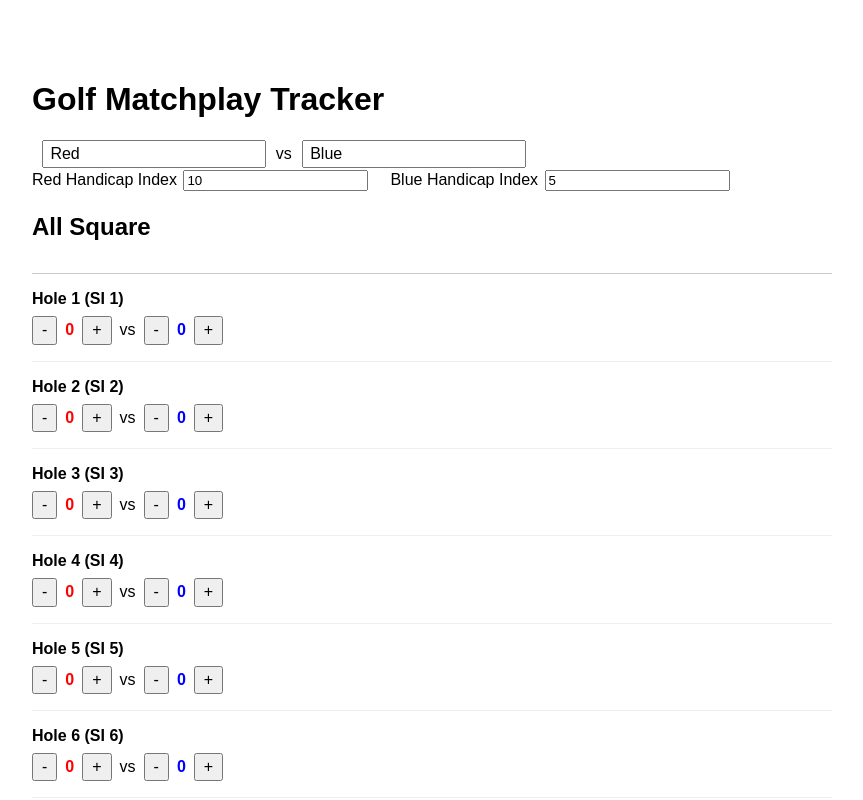
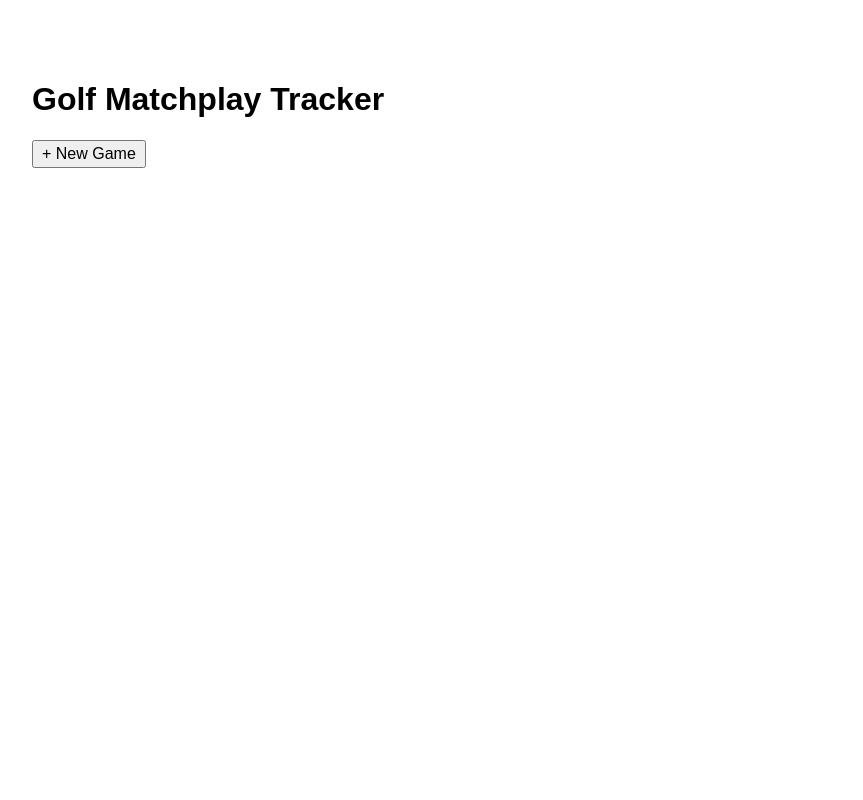
Before and after one commit to ciaranlk/GolfMatchTracker_manual, a React (Vite) app: page / in a window 1280 px wide. Shown: the top 800 px of the page, without its empty margins (208-1071 px from the left). Built offline with nearby package versions, Linux system fonts and the light colour scheme.

Commit message:
Refactor App component for improved game tracking
Refactor game logic and UI components for better functionality and clarity. Update state management and local storage handling.

```diff
--- a/src/App.jsx
+++ b/src/App.jsx
@@ -1,137 +1,172 @@
+// Final fixed version restoring full features + fixing game isolation
 import React, { useState, useEffect } from 'react';
 import './App.css';
 
-const defaultCourse = Array.from({ length: 18 }, (_, i) => ({
-  hole: i + 1,
-  par: 4,
-  si: i + 1,
-}));
+const defaultHoleData = () =>
+  Array.from({ length: 18 }, (_, i) => ({
+    hole: i + 1,
+    par: '',
+    si: '',
+    red: '',
+    blue: '',
+  }));
 
-const getShotsGiven = (hcp1, hcp2, course) => {
-  const diff = Math.abs(hcp1 - hcp2);
-  const shots = {};
-  for (let i = 0; i < diff; i++) {
-    const siHole = course.find(h => h.si === i + 1);
-    if (siHole) shots[siHole.hole] = 1;
+const calculateShotsGiven = (hcpA, hcpB) => Math.abs(hcpA - hcpB);
+
+const calculateMatchStatus = (holeResults) => {
+  let redUp = 0, blueUp = 0;
+  for (const result of holeResults) {
+    if (result === 'Team Red') redUp++;
+    else if (result === 'Team Blue') blueUp++;
   }
-  return hcp1 > hcp2 ? { red: shots, blue: {} } : { red: {}, blue: shots };
+  const diff = redUp - blueUp;
+  if (diff === 0) return 'AS';
+  return diff > 0 ? `Team Red ${diff} Up` : `Team Blue ${-diff} Up`;
 };
 
 function App() {
-  const [games, setGames] = useState(() => JSON.parse(localStorage.getItem('games')) || []);
-  const [activeGameIndex, setActiveGameIndex] = useState(0);
-  const [teamNames, setTeamNames] = useState({ red: 'Red', blue: 'Blue' });
-  const [handicaps, setHandicaps] = useState({ red: 10, blue: 5 });
-  const [course, setCourse] = useState(defaultCourse);
-  const [scores, setScores] = useState({});
+  const [games, setGames] = useState(() => {
+    const saved = localStorage.getItem('golfGames');
+    return saved ? JSON.parse(saved) : [];
+  });
+  const [currentGameIndex, setCurrentGameIndex] = useState(0);
 
-  useEffect(() => {
-    const shots = getShotsGiven(handicaps.red, handicaps.blue, course);
-    const newScores = {};
-    course.forEach(h => {
-      newScores[h.hole] = {
-        red: 0,
-        blue: 0,
-        winner: '',
-        shotsRed: shots.red[h.hole] || 0,
-        shotsBlue: shots.blue[h.hole] || 0,
-      };
-    });
-    setScores(newScores);
-  }, [handicaps, course]);
+  const currentGame = games[currentGameIndex];
 
-  useEffect(() => {
-    localStorage.setItem('games', JSON.stringify(games));
-  }, [games]);
-
-  const handleScore = (hole, team, delta) => {
-    const updated = { ...scores };
-    updated[hole][team] += delta;
-    const redTotal = updated[hole].red - updated[hole].shotsRed;
-    const blueTotal = updated[hole].blue - updated[hole].shotsBlue;
-    if (redTotal < blueTotal) updated[hole].winner = 'red';
-    else if (blueTotal < redTotal) updated[hole].winner = 'blue';
-    else updated[hole].winner = '';
-    setScores(updated);
+  const createNewGame = () => {
+    const newGame = {
+      redName: 'Team Red',
+      blueName: 'Team Blue',
+      redIndex: 10,
+      blueIndex: 14,
+      rating: 72,
+      slope: 120,
+      holes: defaultHoleData(),
+    };
+    const updatedGames = [...games, newGame];
+    setGames(updatedGames);
+    setCurrentGameIndex(updatedGames.length - 1);
   };
 
-  const matchStatus = () => {
-    let redWins = 0, blueWins = 0;
-    Object.values(scores).forEach(s => {
-      if (s.winner === 'red') redWins++;
-      else if (s.winner === 'blue') blueWins++;
-    });
-    const diff = redWins - blueWins;
-    if (diff === 0) return 'All Square';
-    return diff > 0 ? `${teamNames.red} ${diff} Up` : `${teamNames.blue} ${Math.abs(diff)} Up`;
+  const updateGame = (updateFn) => {
+    const updated = [...games];
+    updated[currentGameIndex] = updateFn(updated[currentGameIndex]);
+    setGames(updated);
+    localStorage.setItem('golfGames', JSON.stringify(updated));
   };
 
-  const saveGame = () => {
-    const summary = {
-      teamNames,
-      handicaps,
-      result: matchStatus(),
-      scores,
-    };
-    const updatedGames = [...games];
-    updatedGames[activeGameIndex] = summary;
-    setGames(updatedGames);
+  const calculateResults = (game) => {
+    const shotsGiven = calculateShotsGiven(game.redIndex, game.blueIndex);
+    const giveTo = game.redIndex > game.blueIndex ? 'blue' : 'red';
+    const result = [];
+
+    game.holes.forEach((h, i) => {
+      const si = parseInt(h.si);
+      const red = parseInt(h.red);
+      const blue = parseInt(h.blue);
+      if (isNaN(red) || isNaN(blue)) return result.push('');
+
+      let redAdj = red;
+      let blueAdj = blue;
+      if (si && shotsGiven >= si) {
+        if (giveTo === 'red') redAdj -= 1;
+        else blueAdj -= 1;
+      }
+
+      if (redAdj < blueAdj) result.push('Team Red');
+      else if (blueAdj < redAdj) result.push('Team Blue');
+      else result.push('Half');
+    });
+    return result;
   };
 
-  const newGame = () => {
-    setGames([...games, {}]);
-    setActiveGameIndex(games.length);
-    setScores({});
-  };
+  if (!currentGame) return (
+    <div className="App">
+      <h1>Golf Matchplay Tracker</h1>
+      <button onClick={createNewGame}>+ New Game</button>
+    </div>
+  );
+
+  const holeResults = calculateResults(currentGame);
+  const matchStatus = calculateMatchStatus(holeResults);
+  const shots = calculateShotsGiven(currentGame.redIndex, currentGame.blueIndex);
+
+  const redCH = Math.round(currentGame.redIndex * (currentGame.slope / 113) + (currentGame.rating - 72));
+  const blueCH = Math.round(currentGame.blueIndex * (currentGame.slope / 113) + (currentGame.rating - 72));
 
   return (
     <div className="App">
       <h1>Golf Matchplay Tracker</h1>
 
-      <div className="teams">
-        <input value={teamNames.red} onChange={e => setTeamNames({ ...teamNames, red: e.target.value })} />
-        vs
-        <input value={teamNames.blue} onChange={e => setTeamNames({ ...teamNames, blue: e.target.value })} />
+      <div className="tabs">
+        {games.map((g, i) => (
+          <button
+            key={i}
+            onClick={() => setCurrentGameIndex(i)}
+            style={{ fontWeight: i === currentGameIndex ? 'bold' : 'normal' }}
+          >
+            {g.redName} vs {g.blueName} ({calculateMatchStatus(calculateResults(g))})
+          </button>
+        ))}
+        <button onClick={createNewGame}>+ New Game</button>
       </div>
 
+      <div className="teams">
+        <input value={currentGame.redName} onChange={e => updateGame(g => ({ ...g, redName: e.target.value }))} /> vs
+        <input value={currentGame.blueName} onChange={e => updateGame(g => ({ ...g, blueName: e.target.value }))} />
+      </div>
       <div className="handicaps">
-        <label>{teamNames.red} Handicap Index <input type="number" value={handicaps.red} onChange={e => setHandicaps({ ...handicaps, red: +e.target.value })} /></label>
-        <label>{teamNames.blue} Handicap Index <input type="number" value={handicaps.blue} onChange={e => setHandicaps({ ...handicaps, blue: +e.target.value })} /></label>
+        <label>Handicap Index A
+          <input value={currentGame.redIndex} onChange={e => updateGame(g => ({ ...g, redIndex: parseInt(e.target.value) }))} />
+        </label>
+        <label>Handicap Index B
+          <input value={currentGame.blueIndex} onChange={e => updateGame(g => ({ ...g, blueIndex: parseInt(e.target.value) }))} />
+        </label>
+        <label>Course Rating
+          <input value={currentGame.rating} onChange={e => updateGame(g => ({ ...g, rating: parseFloat(e.target.value) }))} />
+        </label>
+        <label>Slope
+          <input value={currentGame.slope} onChange={e => updateGame(g => ({ ...g, slope: parseInt(e.target.value) }))} />
+        </label>
       </div>
 
-      <h2>{matchStatus()}</h2>
+      <p>Shots Given: {shots} to Team {currentGame.redIndex > currentGame.blueIndex ? 'Blue' : 'Red'}</p>
+      <p>CH A: {redCH} &nbsp; CH B: {blueCH}</p>
+      <h3>Match Status: {matchStatus}</h3>
 
-      <div className="scorecard">
-        {course.map(hole => (
-          <div key={hole.hole} className="hole">
-            <strong>Hole {hole.hole} (SI {hole.si})</strong>
-            <div className="scores">
-              <button onClick={() => handleScore(hole.hole, 'red', -1)}>-</button>
-              <span className="red">{scores[hole.hole]?.red}</span>
-              <button onClick={() => handleScore(hole.hole, 'red', 1)}>+</button>
-              vs
-              <button onClick={() => handleScore(hole.hole, 'blue', -1)}>-</button>
-              <span className="blue">{scores[hole.hole]?.blue}</span>
-              <button onClick={() => handleScore(hole.hole, 'blue', 1)}>+</button>
-            </div>
-            {scores[hole.hole]?.winner && (
-              <div className={`winner ${scores[hole.hole].winner}`}>{teamNames[scores[hole.hole].winner]} wins hole</div>
-            )}
-          </div>
-        ))}
-      </div>
-
-      <button onClick={saveGame}>Save Game</button>
-      <button onClick={newGame}>New Game</button>
-
-      <h3>Saved Games</h3>
-      <ul>
-        {games.map((g, i) => (
-          <li key={i} onClick={() => setActiveGameIndex(i)}>
-            Game {i + 1}: {g?.result || 'In Progress'}
-          </li>
-        ))}
-      </ul>
+      <table>
+        <thead>
+          <tr><th>Hole</th><th>Par</th><th>SI</th><th>{currentGame.redName}</th><th>{currentGame.blueName}</th><th>Result</th></tr>
+        </thead>
+        <tbody>
+          {currentGame.holes.map((hole, i) => (
+            <tr key={i}>
+              <td>{hole.hole}</td>
+              <td><input value={hole.par} onChange={e => updateGame(g => {
+                const holes = [...g.holes];
+                holes[i].par = e.target.value;
+                return { ...g, holes };
+              })} /></td>
+              <td><input value={hole.si} onChange={e => updateGame(g => {
+                const holes = [...g.holes];
+                holes[i].si = e.target.value;
+                return { ...g, holes };
+              })} /></td>
+              <td><input value={hole.red} onChange={e => updateGame(g => {
+                const holes = [...g.holes];
+                holes[i].red = e.target.value;
+                return { ...g, holes };
+              })} /></td>
+              <td><input value={hole.blue} onChange={e => updateGame(g => {
+                const holes = [...g.holes];
+                holes[i].blue = e.target.value;
+                return { ...g, holes };
+              })} /></td>
+              <td className={holeResults[i] === 'Team Red' ? 'red' : holeResults[i] === 'Team Blue' ? 'blue' : ''}>{holeResults[i]}</td>
+            </tr>
+          ))}
+        </tbody>
+      </table>
     </div>
   );
 }
```
